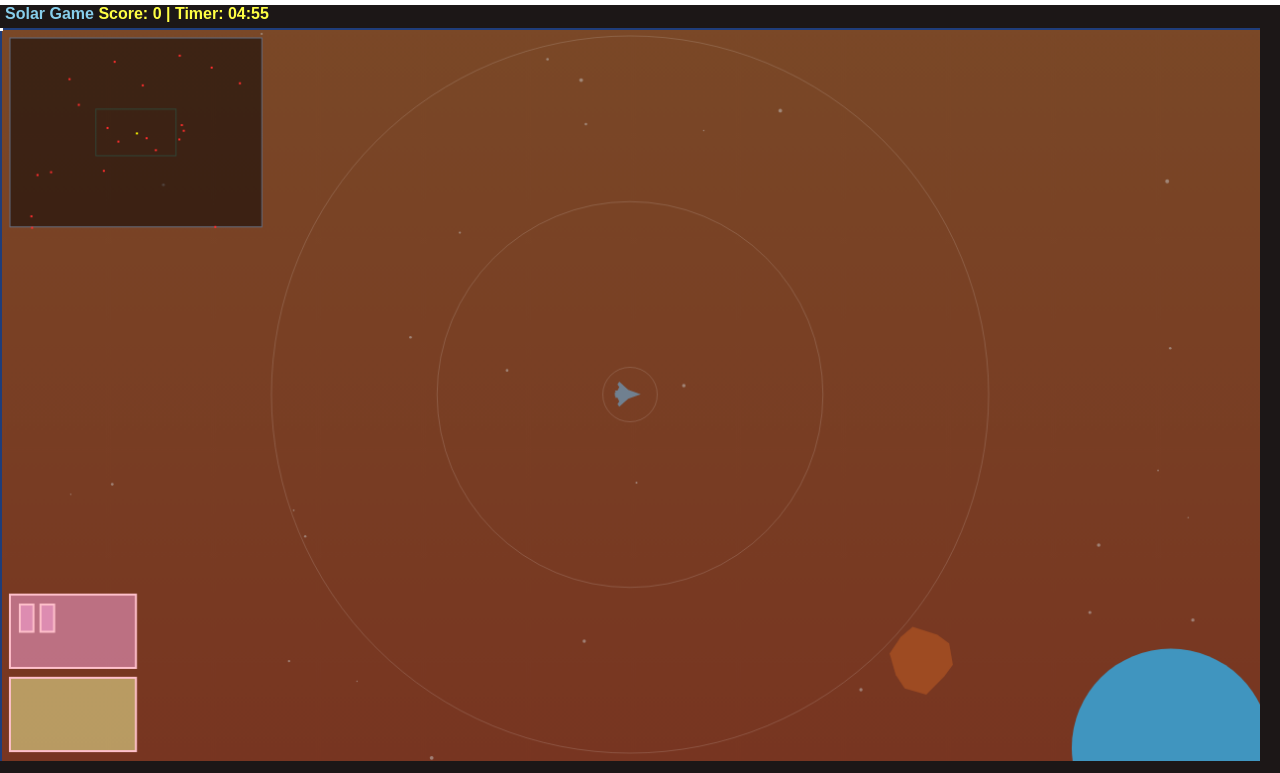
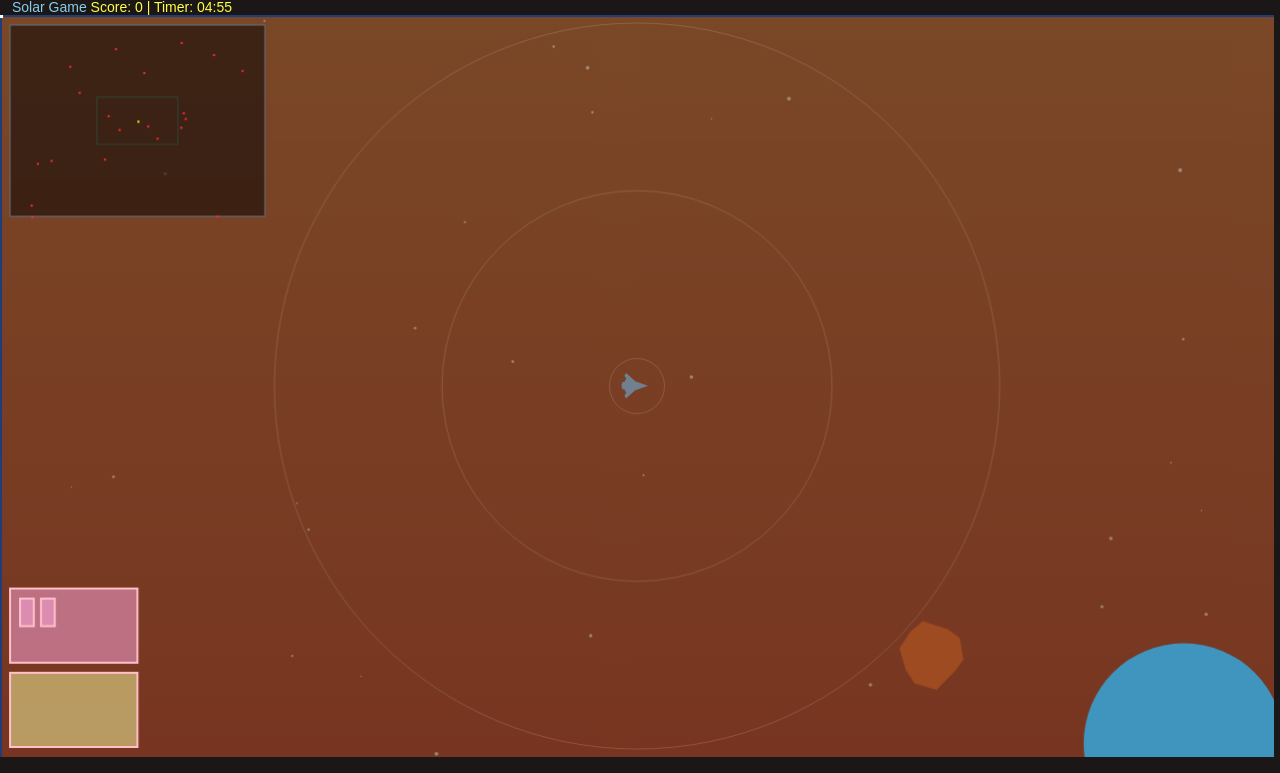
Before and after one commit to nickwelsh1/solargame, a website built with Vite: page index.html in a window 1280 px wide. Shown: the top 773 px of the page. Built offline with nearby package versions, Linux system fonts and the light colour scheme.

Commit message:
minor styling

```diff
--- a/src/style.css
+++ b/src/style.css
@@ -17,10 +17,15 @@ a {
   font-weight: 500;
   color: #646cff;
   text-decoration: inherit;
-}
-a:hover {
+
+  &:hover {
   color: #535bf2;
 }
+}
+
+/* a:hover {
+  color: #535bf2;
+} */
 
 body {
   margin: 0;
@@ -28,17 +33,22 @@ body {
   place-items: center;
   min-width: 320px;
   min-height: 100vh;
+  background-color: #1c1717;
 }
 
 h1 {
-  font-size: 16px;
+  font-family: sans-serif;
+  font-size: 14px;
+  font-weight: 300;
   line-height: 1.1;
+  margin: 0 12px;
+  color: skyblue;
+  user-select: none;
 }
 
 #app {
   max-width: 1280px;
   margin: 0 auto;
-  /* padding: 2rem; */
   text-align: center;
 }
 
@@ -48,9 +58,11 @@ h1 {
   will-change: filter;
   transition: filter 300ms;
 }
+
 .logo:hover {
   filter: drop-shadow(0 0 2em #646cffaa);
 }
+
 .logo.vanilla:hover {
   filter: drop-shadow(0 0 2em #f7df1eaa);
 }
@@ -74,9 +86,11 @@ button {
   cursor: pointer;
   transition: border-color 0.25s;
 }
+
 button:hover {
   border-color: #646cff;
 }
+
 button:focus,
 button:focus-visible {
   outline: 4px auto -webkit-focus-ring-color;
@@ -113,21 +127,9 @@ html {
   /*     align-items: center; */
 }
 
-body {
-  background-color: #1c1717;
-  /* padding-bottom: 40px; */
-}
-
-h1 {
-  color: skyblue;
-  font-family: sans-serif;
-  margin: 5px;
-  user-select: none;
-}
-
 #gameCanvas {
-  width: calc(100% - 20px);
-  height: calc(100% - 60px);
+  width: calc(100% - 6px);
+  height: calc(100% - 50px);
   background-color: #03030f;
   touch-action: none;
   /* cursor: crosshair; */
```
